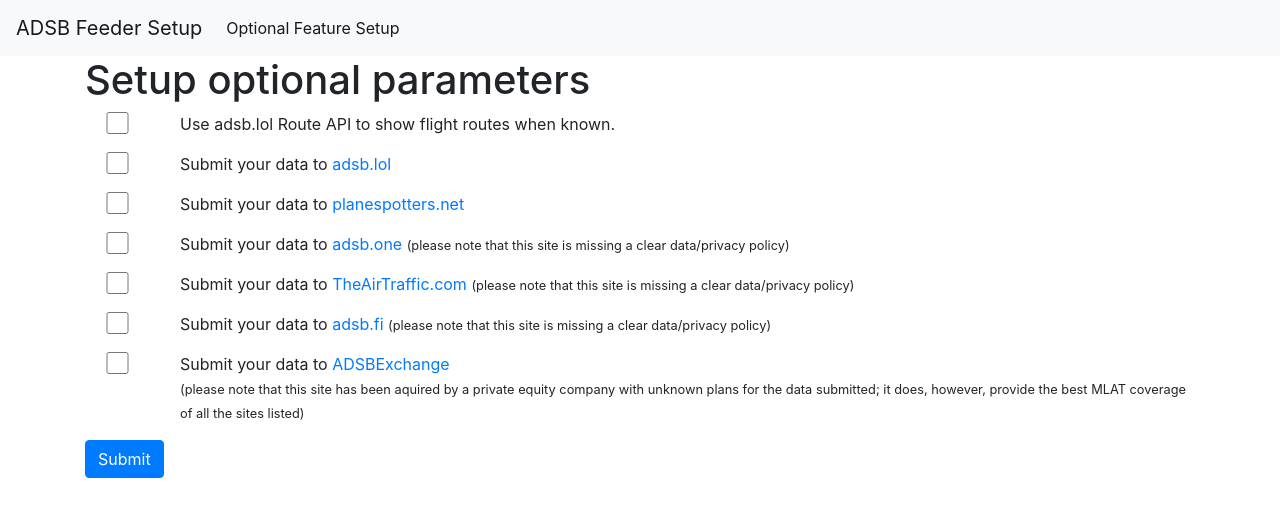
After one commit to dirkhh/adsb-pi-setup, a Flask app: template templates/advanced.html in a window 1280 px wide. The commit adds this page. Shown: the top 517 px of the page. Run offline with Flask 3, Linux system fonts and the light colour scheme; the template is opened without the code that fills it, so the values that code supplies are empty; some libraries are stand-ins or nearby versions.

Commit message:
add missing advanced setup HTML
Also disable it when the system isn't configured, yet.

Signed-off-by: Dirk Hohndel <dirk@hohndel.org>

```diff
--- a/app.py
+++ b/app.py
@@ -7,6 +7,7 @@
 system_file: str = "/opt/adsb/.env"
 web_file: str = "/opt/adsb/.web-setup.env"
 adv_file: str = "/opt/adsb/.adv-setup.env"
+
 
 def parse_env_files():
     _env_values = {}
@@ -22,7 +23,15 @@
     if 'READSB_NET_CONNECTOR' not in _env_values: _env_values['READSB_NET_CONNECTOR'] = ''
     if 'MLAT_CONFIG' not in _env_values: _env_values['MLAT_CONFIG'] = ''
     if 'route' not in _env_values: _env_values['route'] = ''
+    if 'LAT' in env_values and float(env_values['LAT']) != 0.0 and \
+            'LONG' in evn_values and float(env_values['LONG']) != 0.0 and \
+            'ALT' in env_values and int(env_values['ALT']) != 0:
+        _env_values['adv_visible'] = 'visible'
+    else:
+        _env_values['adv_visible'] = 'invisible'
+
     return _env_values
+
 
 def restart():
     subprocess.call("/usr/bin/systemctl restart adsb-docker", shell=True)
--- /dev/null
+++ b/templates/advanced.html
@@ -0,0 +1,28 @@
+{% extends 'base.html' %}
+
+{% block content %}
+<h1>{% block title %} Setup optional parameters {% endblock %}</h1>
+
+<form method="post">
+    <div class="row">
+        <input type="checkbox" style="height: 1.4em;" class="mb-3 col-sm-1" name="route" id="route" {{ env_values['route'] }}/>
+        <label for="route" class="mb-3 col-sm-11">Use adsb.lol Route API to show flight routes when known.</label><br/>
+        <input type="checkbox" style="height: 1.4em;" class="mb-3 col-sm-1" name="adsblol" id="adsblol" {{ env_values['adsblol'] }}/>
+        <label for="adsblol" class="mb-3 col-sm-11">Submit your data to <a href="https://adsb.lol/privacy-license/">adsb.lol</a></label><br/>
+        <input type="checkbox" style="height: 1.4em;" class="mb-3 col-sm-1" name="ps" id="ps" {{ env_values['ps'] }}/>
+        <label for="ps" class="mb-3 col-sm-11">Submit your data to <a href="https://www.planespotters.net/legal/privacypolicy/">planespotters.net</a></label><br/>
+        <input type="checkbox" style="height: 1.4em;" class="mb-3 col-sm-1" name="adsbone" id="adsbone" {{ env_values['adsbone'] }}/>
+        <label for="adsbone" class="mb-3 col-sm-11">Submit your data to <a href="https://adsb.one/privacy-license/">adsb.one</a> <small>(please note that this site is missing a clear data/privacy policy)</small></label><br/>
+        <input type="checkbox" style="height: 1.4em;" class="mb-3 col-sm-1" name="tat" id="tat" {{ env_values['tat'] }}/>
+        <label for="tat" class="mb-3 col-sm-11">Submit your data to <a href="https://theairtraffic.com/privacy-license/">TheAirTraffic.com</a> <small>(please note that this site is missing a clear data/privacy policy)</small></label><br/>
+        <input type="checkbox" style="height: 1.4em;" class="mb-3 col-sm-1" name="adsbfi" id="adsbfi" {{ env_values['adsbfi'] }}/>
+        <label for="adsbfi" class="mb-3 col-sm-11">Submit your data to <a href="https://adsb.fi/">adsb.fi</a> <small>(please note that this site is missing a clear data/privacy policy)</small></label><br/>
+        <input type="checkbox" style="height: 1.4em;" class="mb-3 col-sm-1" name="adsbx" id="adsbx" {{ env_values['adsbx'] }}/>
+        <label for="adsbx" class="mb-3 col-sm-11">Submit your data to <a href="https://adsbexchange.com/legal-and-privacy/">ADSBExchange</a> <br/><small>(please note that this site has been aquired by a private equity company with unknown plans for the data submitted; it does, however, provide the best MLAT coverage of all the sites listed)</small></label><br/>
+    </div>
+    <div class="form-group {{ env_values['adv_visible'] }}">
+	    <button type="submit" class="btn btn-primary">Submit</button>
+    </div>
+    <p>{{ message }} </p>
+</form>
+{% endblock %}
--- a/templates/base.html
+++ b/templates/base.html
@@ -18,7 +18,7 @@
         </button>
         <div class="collapse navbar-collapse" id="navbarNav">
             <ul class="navbar-nav">
-            <li class="nav-item active">
+            <li class="nav-item active {{ env_values['adv_visible'] }}">
                 <a class="nav-link" href="{{ url_for('advanced') }}">Optional Feature Setup</a>
             </li>
             </ul>
```
